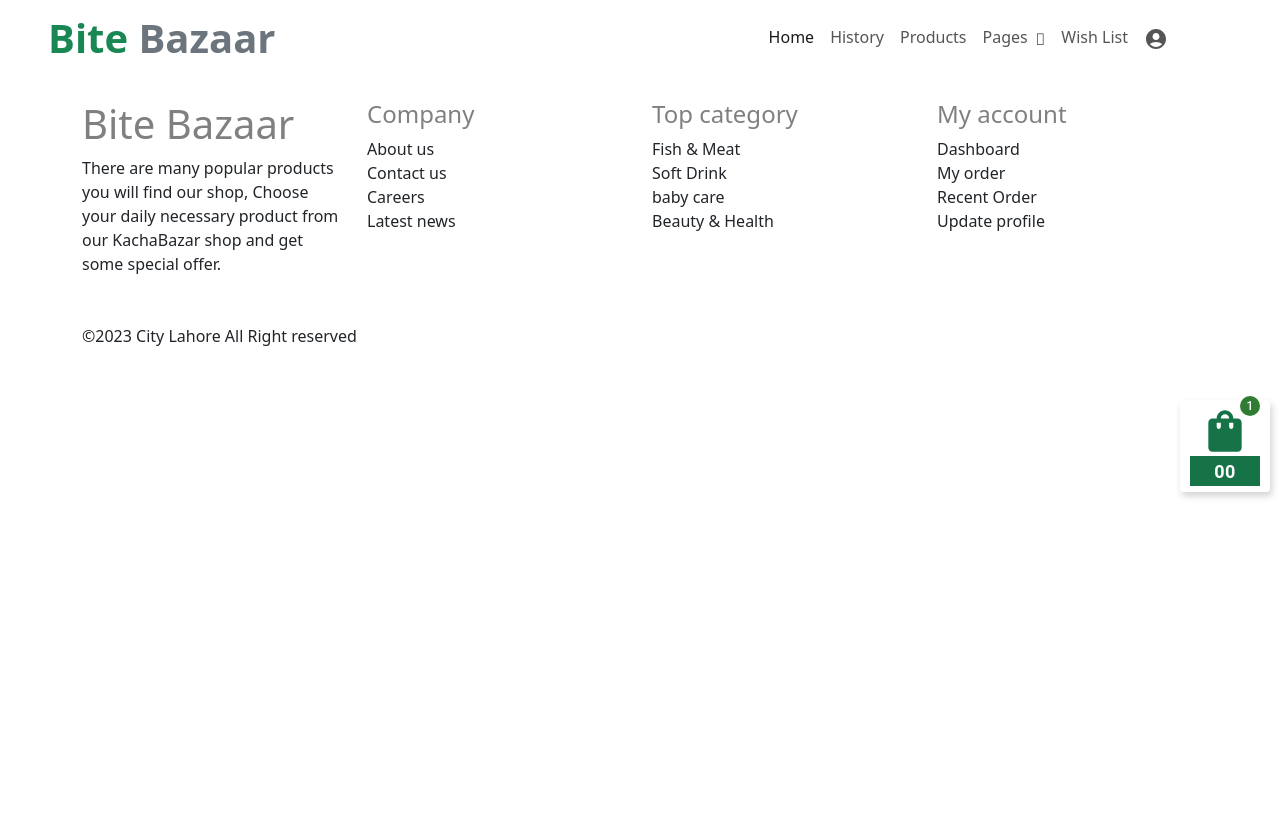
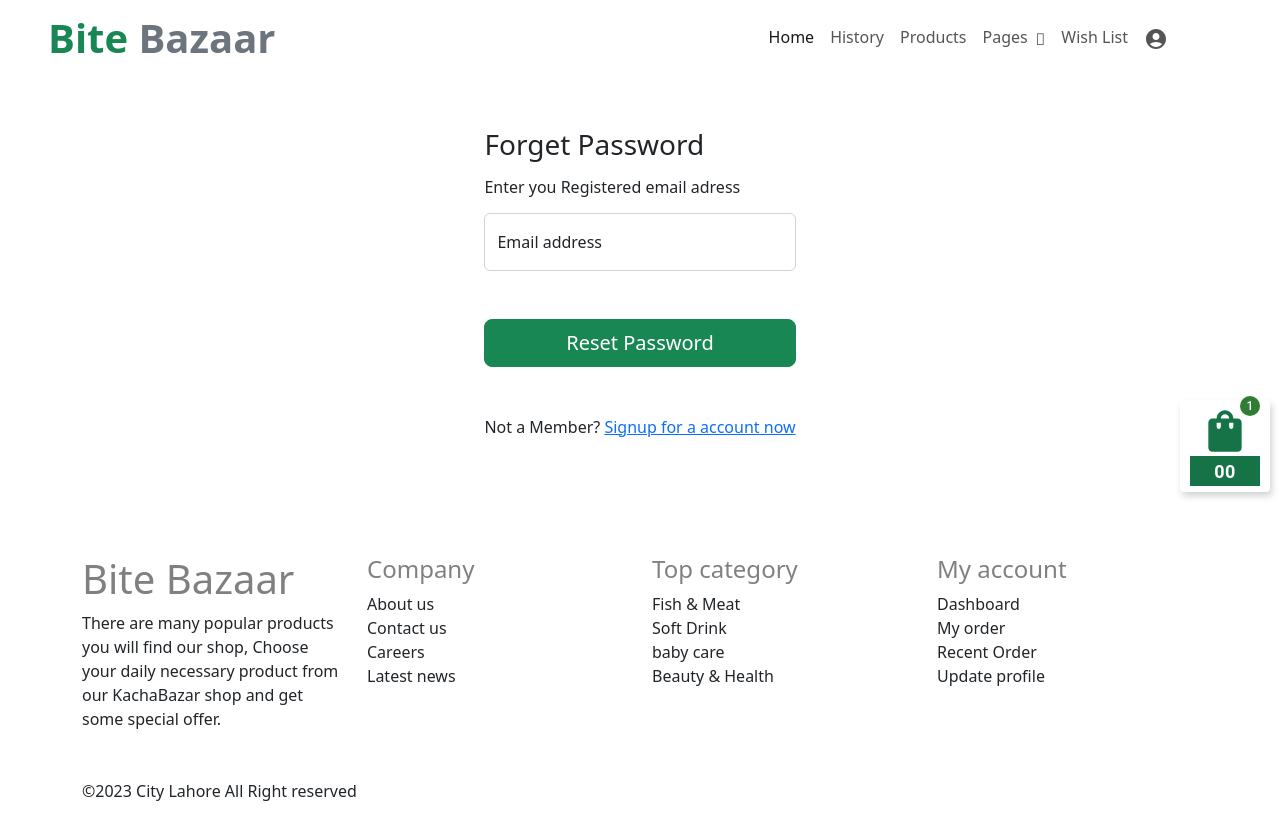
Before and after one commit to Ijazliaqat/Final_Bootcamp_Project, a React (Create React App) app: page /forgetpassword in a window 1280 px wide. Shown: the top 840 px of the page. Before the commit the page ends 800 px from the top, so only its background shows below. Built offline with nearby package versions, Linux system fonts and the light colour scheme.

Commit message:
forget-password-page

```diff
--- a/package.json
+++ b/package.json
@@ -15,6 +15,7 @@
     "bootstrap": "^5.2.3",
     "formik": "^2.2.9",
     "react": "^18.2.0",
+    "react-bootstrap": "^2.7.0",
     "react-dom": "^18.2.0",
     "react-redux": "^8.0.5",
     "react-router-dom": "^6.8.0",
--- a/src/App.js
+++ b/src/App.js
@@ -14,6 +14,8 @@ import './App.css';
 import SignIn from './componets/authentication/sign-in/sign-in';
 import SignUp from './componets/authentication/sign-up/sign-up';
 import Wishlists from './componets/wishlists/wishlists';
+import Forgot from './componets/authentication/forget-password/forgetpassword';
+import Forget from './componets/authentication/forget-password/forgetpassword';
 
 
 
@@ -31,6 +33,7 @@ function App() {
         <Route path='signin' element={<SignIn />} />
         <Route path='signup' element={<SignUp />} />
         <Route path='wishlists' element={<Wishlists />} />
+        <Route path='forgetpassword' element={<Forget/>} />
       </Routes>
       {/* <Users /> */}
       <Footer />
--- /dev/null
+++ b/src/componets/authentication/forget-password/forgetpassword.jsx
@@ -0,0 +1,25 @@
+import Button from 'react-bootstrap/Button';
+import Form from 'react-bootstrap/Form';
+
+function Forget() {
+  return (
+    <main className="form-signin d-flex justify-content-center">
+  <form>
+
+    <h1 class="h3 mt-5 mb-3 fw-normal justify-content-center">Forget Password</h1>
+    <h1 class="h6 mb-3 fw-normal">Enter you Registered email adress</h1>
+
+    <div class="form-floating">
+      <input type="email" class="form-control" id="floatingInput" placeholder="name@example.com"/>
+      <label for="floatingInput">Email address</label>
+    </div>
+
+    <button class="w-100 btn btn-lg btn-success mt-5" type="submit">Reset Password</button>
+    <p class="mt-5 mb-3 ">Not a Member? <a href="">Signup for a account now</a></p>
+
+  </form>
+</main>
+  );
+}
+
+export default Forget;
```
Also changed, not shown: 1 other file (tests, documents, lock files or other folders).
